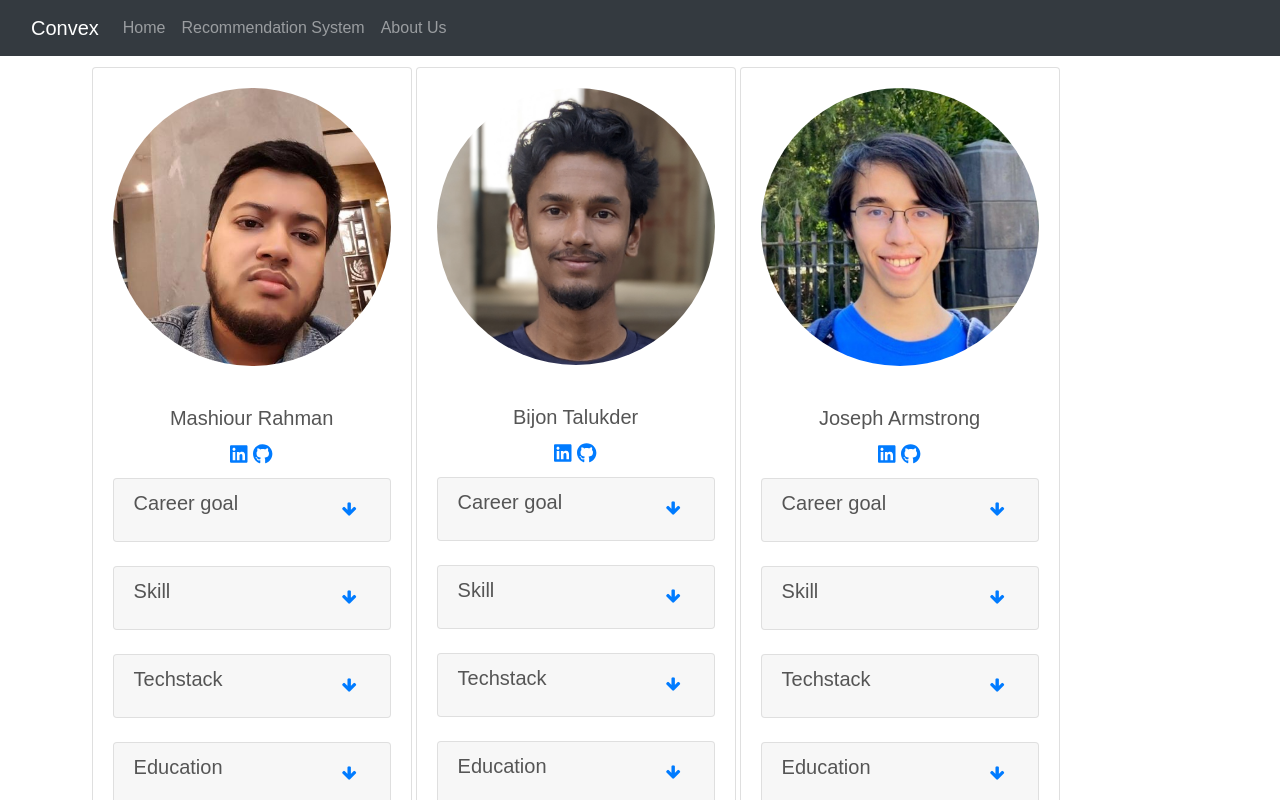
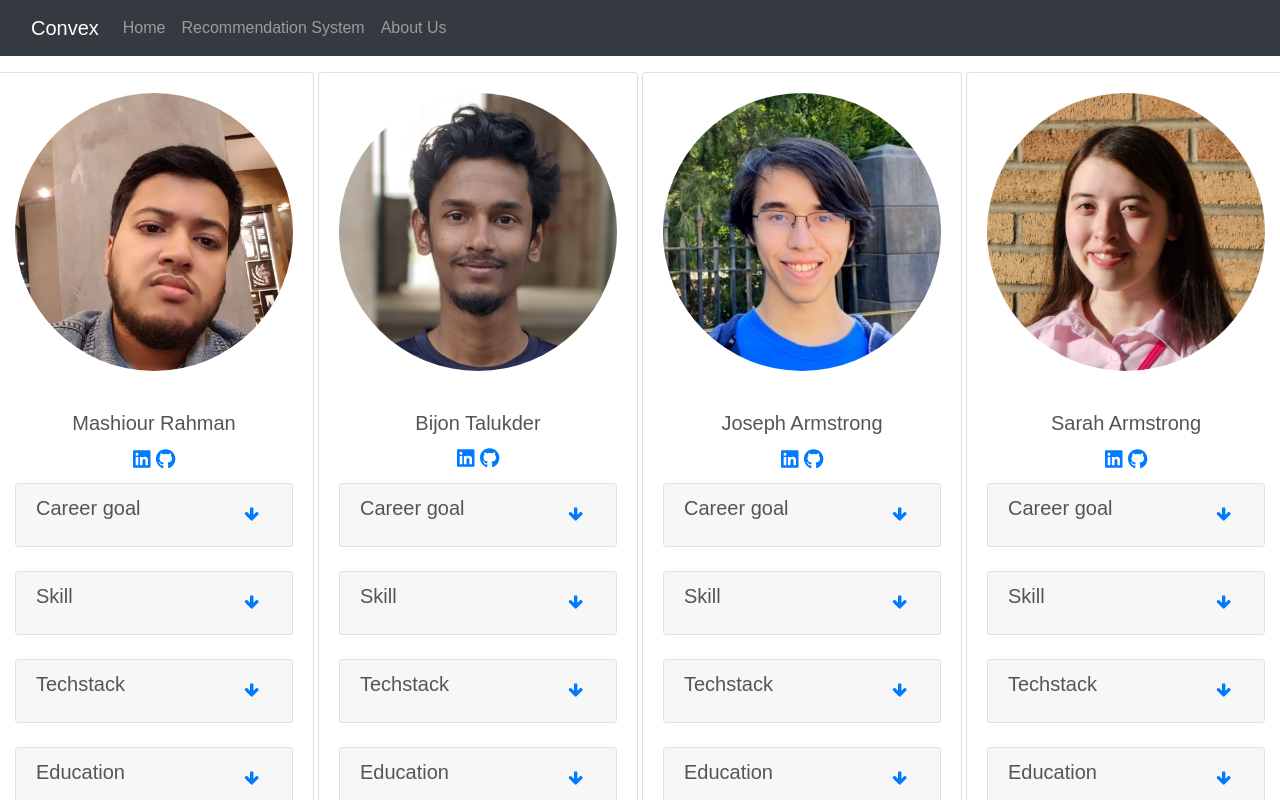
Before and after one commit to mashiourcse/convex_nutriiton, a React (Vite) app: page /about in a window 1280 px wide. Shown: the top 800 px of the page. Built offline with nearby package versions, Linux system fonts and the light colour scheme.

Commit message:
adjust cssx2

```diff
--- a/Assets/css/components/App.css
+++ b/Assets/css/components/App.css
@@ -62,11 +62,11 @@
 }
 
 .about-section{
-  margin-top: 65px;
-  margin-left: auto;
-  margin-right: auto;
-  /* margin: auto; */
-  width: 86%;
+  margin-top: 70px;
+  margin-bottom: 70px;
+  display: flex;
+  justify-content: center;
+  align-items: center;
 }
 
 .profile{
```
